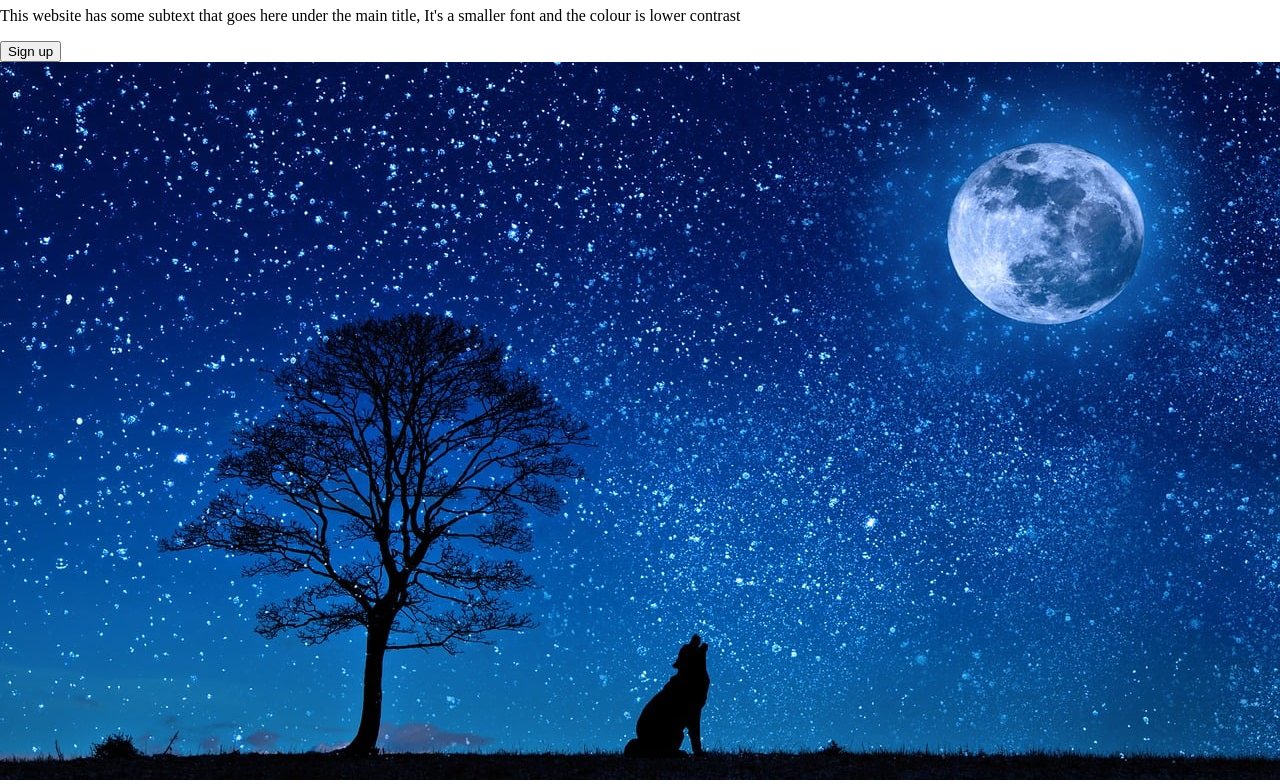
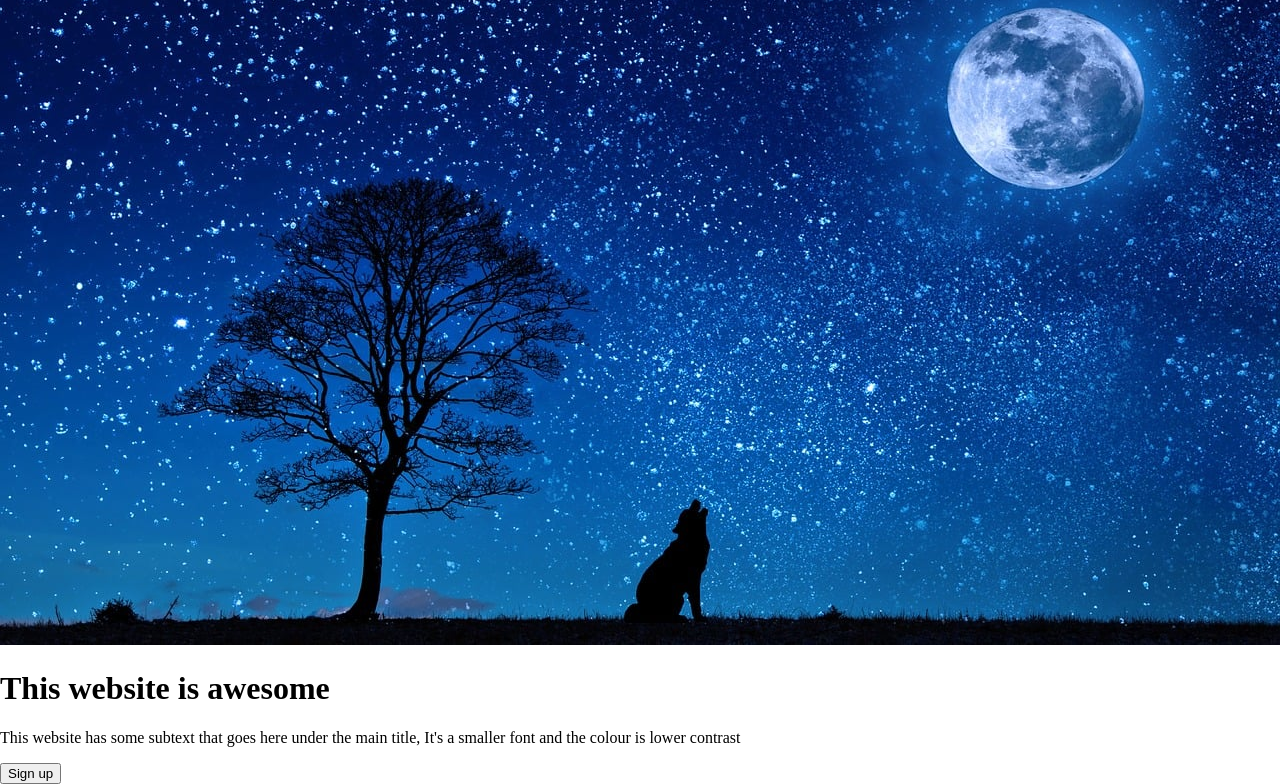
Before and after one commit to Zaandros/website-mockup, a plain HTML site: page index.html in a window 1280 px wide. Shown: the part 110-894 px from the top of the page. Drawn offline with Linux system fonts and the light colour scheme.

Commit message:
added more classes to html for css     rearranged html order     added in html tempalte for second page quarter

```diff
--- a/index.html
+++ b/index.html
@@ -9,7 +9,7 @@
 <body>
     <div class="body">
 
-
+        <div class="first-quarter">
             <div class="header">
                 <div class="header-logo">Header Logo</div>
                 <nav class="header-right">
@@ -20,22 +20,30 @@
             </div>
 
             <div class="hero">
+                <div class="hero-content">
+                    <img class="hero-image" src="./img/wolf-stars.jpg" alt="Wolf howling infront of star and moonlight night sky">
                     <div class="title">
                         <h1>This website is awesome</h1>
-        </div>
+
                     <div class="subtext">
                         <p>This website has some subtext that goes here under the main title,
                         It's a smaller font and the colour is lower contrast
                         </p>
+
                     </div>
                     <button class="sign-up">Sign up</button>
-        <img class="hero-image" src="./img/wolf-stars.jpg" alt="Wolf howling infront of star and moonlight night sky">
+                </div>
+
+                </div>
+            </div>
+        </div>
+
+
+        <div class="second-quarter">
 
 
         </div>
 
-
-
     </div>
 </body>
 </html>
```
Lines whose indentation alone changed are shown as unchanged.
